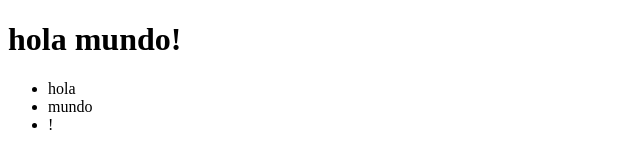
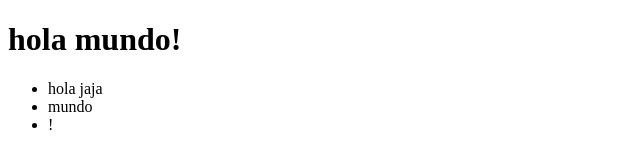
Before and after one commit to XxZARKx/git-test, a plain HTML site: page index.html in a window 1280 px wide. Shown: the full height of the page, 0-640 px from the left. Drawn offline with Linux system fonts and the light colour scheme.

Commit message:
cambiando html desde persona

```diff
--- a/index.html
+++ b/index.html
@@ -9,7 +9,7 @@
 <body>
     <h1>hola mundo!</h1>
     <ul>
-        <li>hola</li>
+        <li>hola jaja</li>
         <li>mundo</li>
         <li>!</li>
     </ul>
```
